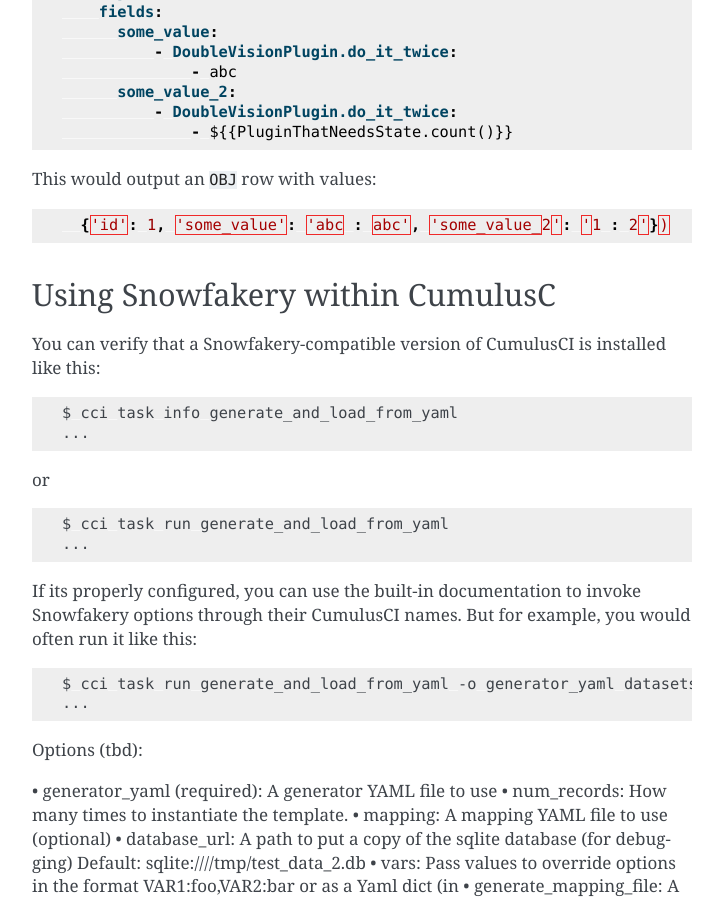
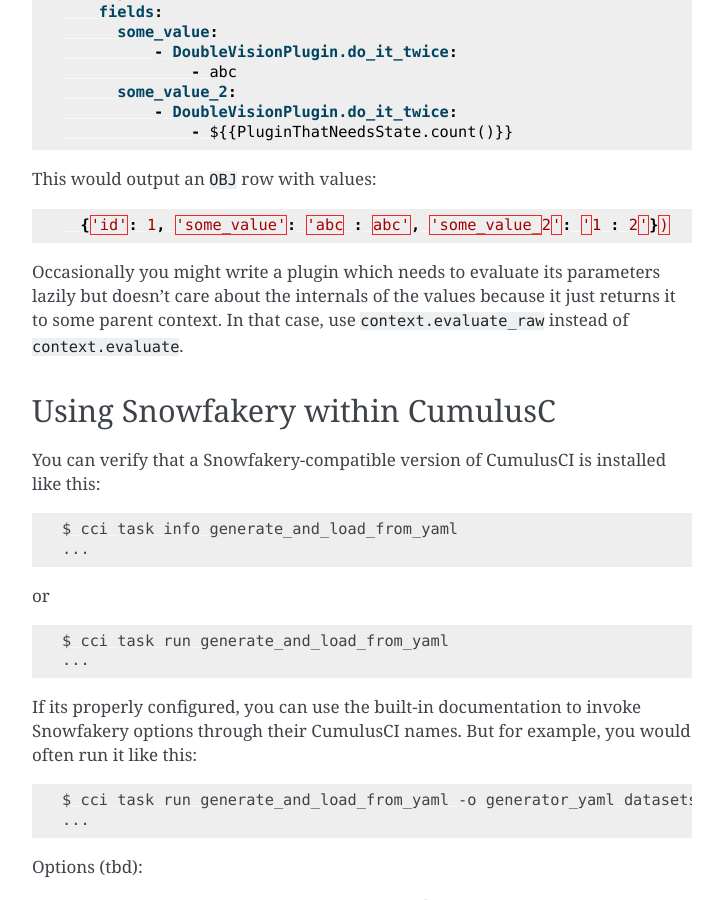
Before and after one commit to SFDO-Tooling/Snowfakery, a Sphinx documentation site: the page built from docs/index.md, in a window 1280 px wide and 900 px high, scrolled down 25544 px. Shown: the whole window, without its empty margins (388-1111 px from the left). Built offline with Sphinx 7.4.7, drawn with Linux system fonts in a browser that asks for light colours.

Commit message:
Additional docs

````diff
--- a/docs/index.md
+++ b/docs/index.md
@@ -1183,6 +1183,11 @@
   {'id': 1, 'some_value': 'abc : abc', 'some_value_2': '1 : 2'})
 ```
 
+Occasionally you might write a plugin which needs to evaluate its
+parameters lazily but doesn't care about the internals of the values
+because it just returns it to some parent context. In that case,
+use `context.evaluate_raw` instead of `context.evaluate`.
+
 ## Using Snowfakery within CumulusC
 
 You can verify that a Snowfakery-compatible version of CumulusCI is installed like this:
````
